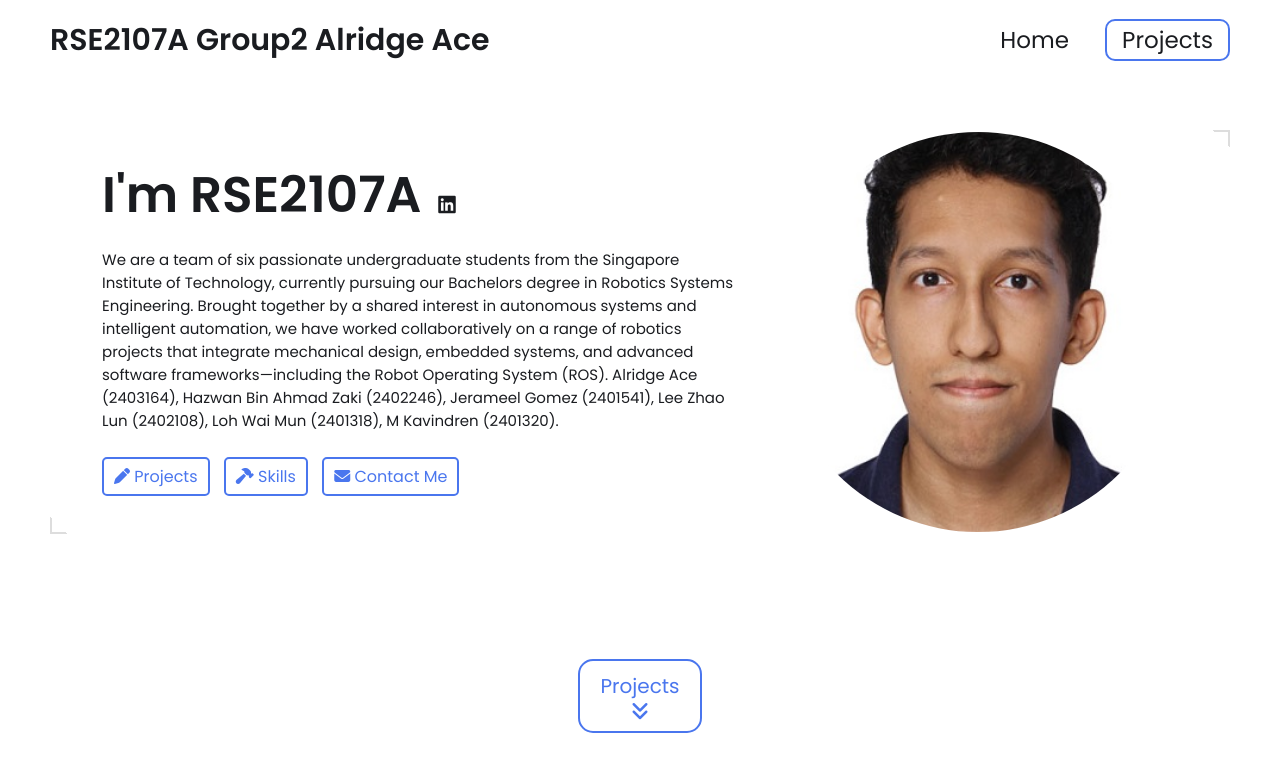
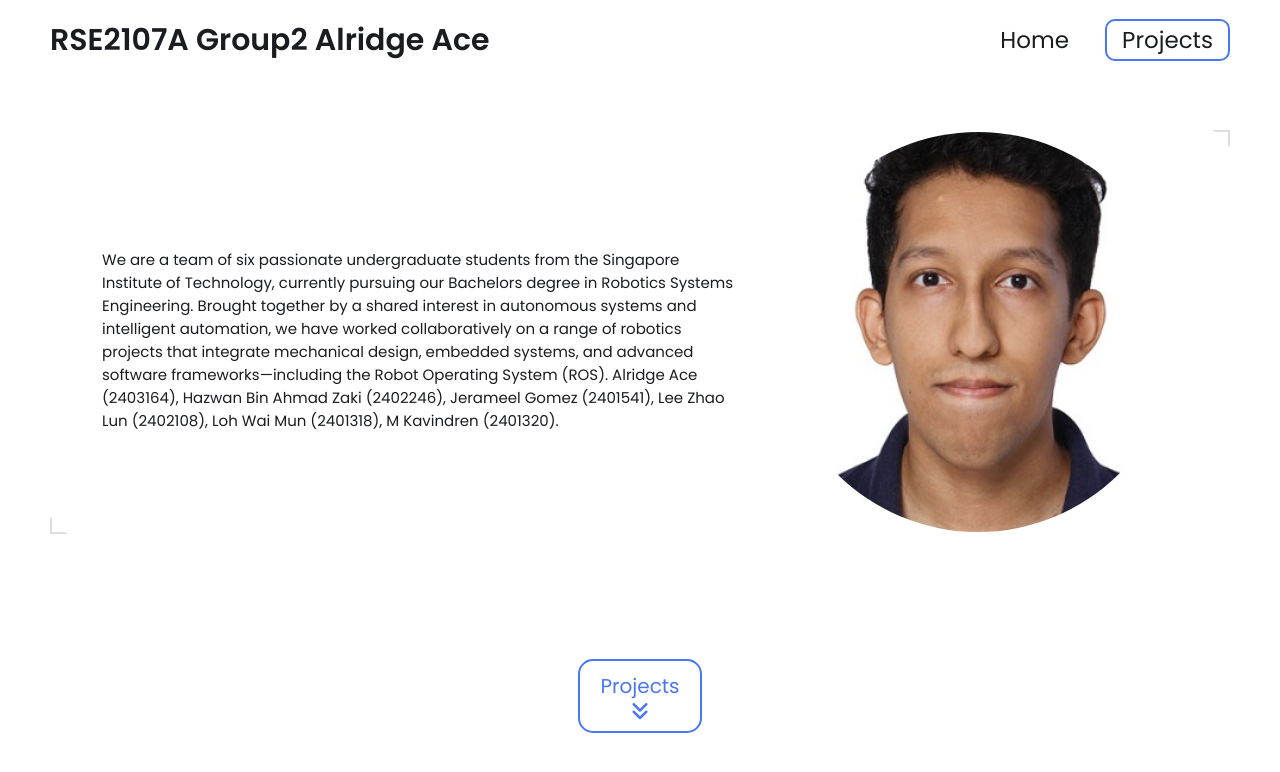
Before and after one commit to Alridge-2403164/Alridge-2403164.github.io, a Jekyll site: the page built from index.html, in a window 1280 px wide and 900 px high. Shown: the top 772 px of the window. Built offline with Jekyll 4.4.1, drawn with Linux system fonts in a browser that asks for light colours.

Commit message:
Update hero.html

```diff
--- a/_includes/hero.html
+++ b/_includes/hero.html
@@ -4,7 +4,7 @@
     <div class="group">
         <div class="text">
             <h2>
-                I'm {{ site.name | split: ' ' | first }}
+               <!-- I'm {{ site.name | split: ' ' | first }}
                 {% if site.external-links %}
                 <span class="external-links">
                     {% assign platforms = "linkedin,x-twitter,github,stackoverflow,discord,medium,threads,bluesky,instagram,youtube" | split: "," %}
@@ -14,7 +14,7 @@
                             {% when 'linkedin' %}
                             <a href="https://www.linkedin.com/in/{{ site.external-links[platform] }}/" target="_blank">
                                 <i class="fa-brands fa-linkedin"></i>
-                            </a>
+                            </a> -->
 
                             {% when 'github' %}
                                 <a href="https://github.com/{{ site.external-links[platform] }}/" target="_blank">
@@ -70,6 +70,7 @@
 
             <h3> {{site.headline}} </h3>
             <p> {{site.description}}</p>
+            <!--
             <div class="links">
                 <a href="#projects">
                     <i class="fa-solid fa-pen"></i>
@@ -84,7 +85,7 @@
                     <span>Contact Me</span>
                 </a>
             </div>
-
+            -->
         </div>
         <div class="headshot">
             <img src= {{site.profile_image}} alt="john doe headshot">
```
